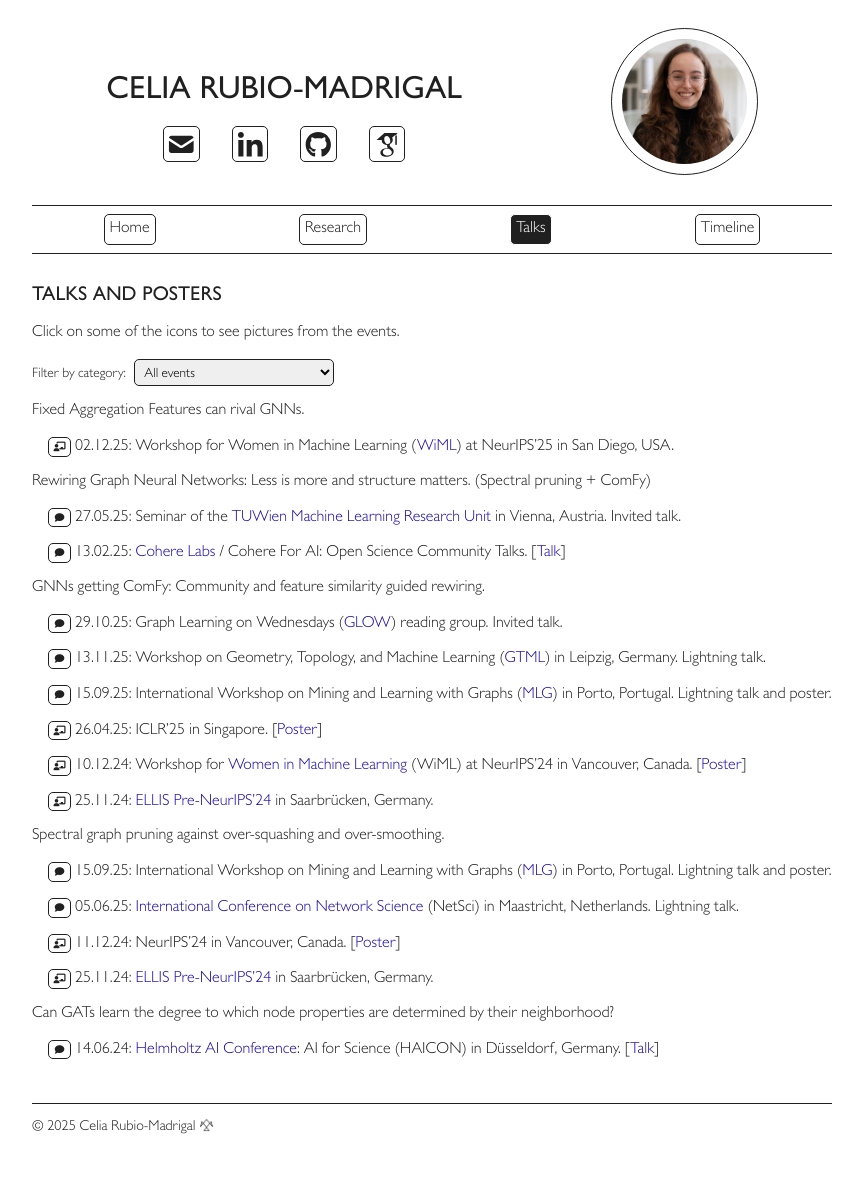
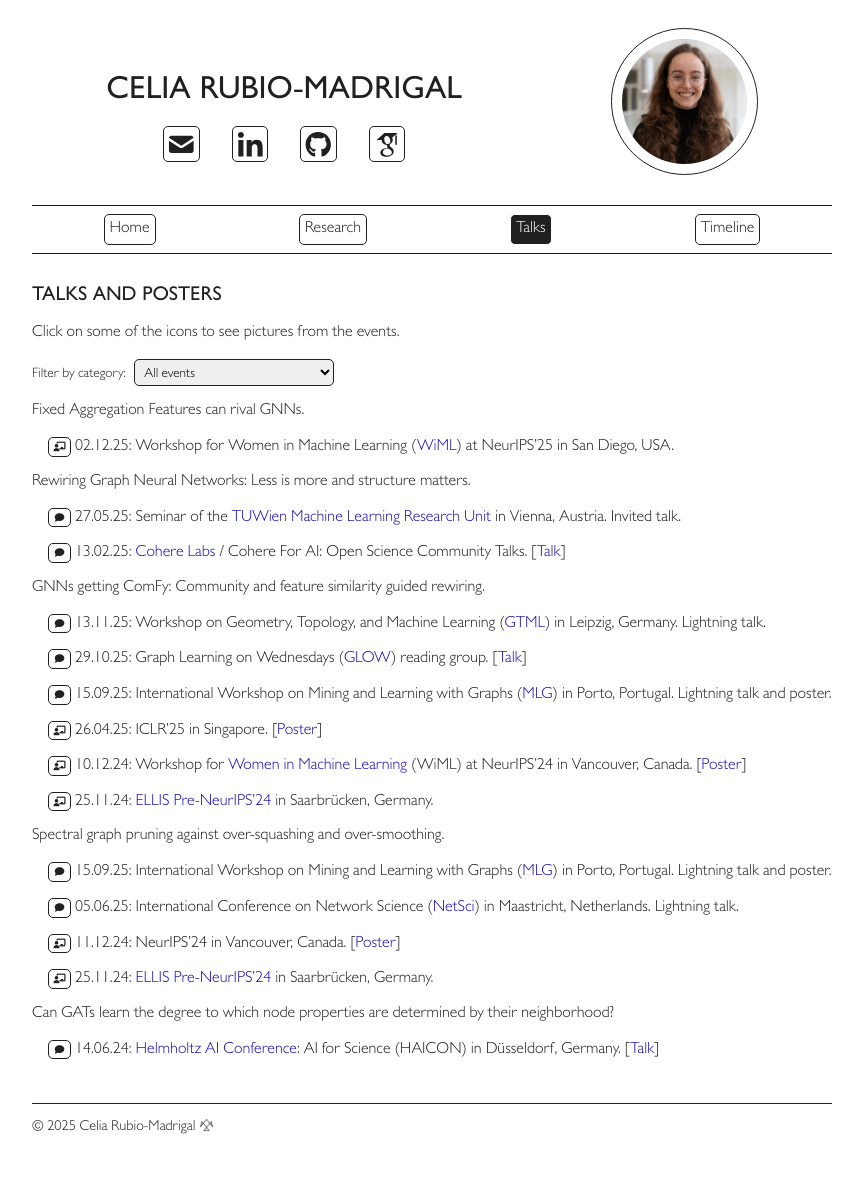
Before and after one commit to celrm/celrm.github.io, a Jekyll site: the page built from _pages/talks.md, in a window 1280 px wide. Shown: the whole page, without its empty margins (208-1070 px from the left). Built offline with Jekyll 4.4.1, drawn with Linux system fonts in a browser that asks for light colours.

Commit message:
glow video

```diff
--- a/_data/talks.yml
+++ b/_data/talks.yml
@@ -5,7 +5,7 @@ list:
     date: 02.12.25
     type: poster
     event_name:
-- title: "Rewiring Graph Neural Networks: Less is more and structure matters. (Spectral pruning + ComFy)"
+- title: "Rewiring Graph Neural Networks: Less is more and structure matters."
   events:
   - place: "Seminar of the [TUWien Machine Learning Research Unit](https://ml-tuw.github.io/ruml_seminar/) in Vienna, Austria. Invited talk."
     date: 27.05.25
@@ -18,13 +18,13 @@ list:
     event_name:
 - title: "GNNs getting ComFy: Community and feature similarity guided rewiring."
   events:
-  - place: "Graph Learning on Wednesdays ([GLOW](https://sites.google.com/view/graph-learning-on-weds/events)) reading group. Invited talk."
-    date: 29.10.25
-    url:
+  - place: "Workshop on Geometry, Topology, and Machine Learning ([GTML](https://www.mis.mpg.de/events/series/workshop-on-geometry-topology-and-machine-learning-gtml-2025)) in Leipzig, Germany. Lightning talk."
+    date: 13.11.25
     type: talk
     event_name:
-  - place: "Workshop on Geometry, Topology, and Machine Learning ([GTML](https://www.mis.mpg.de/events/series/workshop-on-geometry-topology-and-machine-learning-gtml-2025)) in Leipzig, Germany. Lightning talk."
-    date: 13.11.25
+  - place: "Graph Learning on Wednesdays ([GLOW](https://sites.google.com/view/graph-learning-on-weds/events)) reading group."
+    date: 29.10.25
+    url: https://youtu.be/L-EH9iys8gc
     type: talk
     event_name:
   - place: "International Workshop on Mining and Learning with Graphs ([MLG](https://mlg-europe.github.io/2025/)) in Porto, Portugal. Lightning talk and poster."
@@ -51,7 +51,7 @@ list:
     date: 15.09.25
     type: talk
     event_name: mlg25
-  - place: "[International Conference on Network Science](https://netsci2025.github.io/lightnings/thursday-lightnings/) (NetSci) in Maastricht, Netherlands. Lightning talk."
+  - place: "International Conference on Network Science ([NetSci](https://netsci2025.github.io/lightnings/thursday-lightnings/)) in Maastricht, Netherlands. Lightning talk."
     date: "05.06.25"
     type: talk
     event_name: netsci25
@@ -66,7 +66,7 @@ list:
     event_name: preneurips24
 - title: "Can GATs learn the degree to which node properties are determined by their neighborhood?"
   events:
-  - place: "[Helmholtz AI Conference](https://eventclass.it/haic2024/scientific/external-program/session?s=S-05a): AI for Science (HAICON) in Düsseldorf, Germany."
+  - place: "[Helmholtz AI Conference](https://web.archive.org/web/20250521124100/https://eventclass.it/haic2024/scientific/external-program/session?s=S-05a): AI for Science (HAICON) in Düsseldorf, Germany."
     type: talk
     url: https://vimeo.com/984759166
     date: 14.06.24
```
Also changed, not shown: _data/news.yml (+5 -6 lines), 1 other file.
